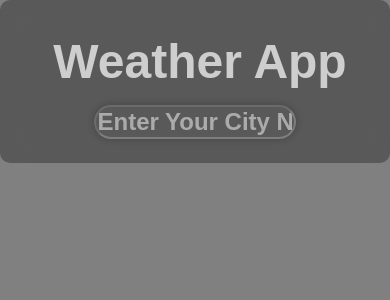
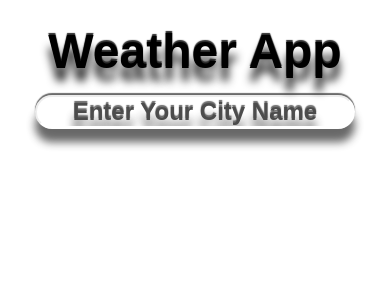
Before and after one commit to MuhammadSaad25/my-seiver-weather-app, a React (Create React App) app in the folder web/: page / in a window 390 px wide. Shown: the top 300 px of the page. Built offline with nearby package versions, Linux system fonts and the light colour scheme.

Commit message:
change UI

```diff
--- a/web/src/weather.css
+++ b/web/src/weather.css
@@ -1,8 +1,8 @@
 body {
   font-family: Arial, Helvetica, sans-serif;
   height: 100vh;
-  /* background-image: url(./immg/bg\ img.jpeg); */
-  background-color: gray;
+  background-color: #fff;
+
   background-size: cover;
   background-repeat: no-repeat;
 }
@@ -17,7 +17,6 @@ body {
 
 .nav_div {
   display: flex;
-  background: rgba(0, 0, 0, 0.3);
   backdrop-filter: blur(11.5px);
   -webkit-backdrop-filter: blur(11.5px);
   border-radius: 10px;
@@ -30,9 +29,10 @@ body {
   width: 100%;
 }
 
-h1 {
-  margin: 10px 0px 0px 10px;
-  opacity: 0.7;
+.heading {
+  margin: 0px 0px 0px 20px;
+  text-shadow: 0 13.36px 8.896px #292929, 0 -2px 1px #2d2d2d;
+  color: #000000;
 }
 
 form {
@@ -48,12 +48,12 @@ form {
 }
 
 .result_div {
-  /* display: none; */
   display: flex;
   width: 30%;
   margin: 1rem 0 1rem 0;
   padding: 1rem 0 1rem 1rem;
-  background: rgba(0, 0, 0, 0.1);
+  text-shadow: 0 13.36px 8.896px #292929, 0 -2px 1px #2d2d2d;
+  color: #000000;
   backdrop-filter: blur(7.5px);
   -webkit-backdrop-filter: blur(7.5px);
   border-radius: 10px;
@@ -69,16 +69,16 @@ img {
 }
 
 .sub {
-  /* display: none; */
   display: flex;
-  width: 40%;
-  font-size: 20px;
-  margin: 1rem 0 1rem 0rem;
+  width: 75%;
+  font-size: 22px;
+  margin: 1rem 0 1rem 1rem;
   padding: 1rem 0 1rem 1rem;
-  background: rgba(0, 0, 0, 0.1);
-  backdrop-filter: blur(7.5px);
-  -webkit-backdrop-filter: blur(7.5px);
+  text-shadow: 0 3.36px 4.896px #292929, 0 0px 0px #2d2d2d;
+  color: #000000;
   border-radius: 10px;
+  font-style: italic;
+  font-weight: bold;
 }
 
 .right {
@@ -102,18 +102,18 @@ img {
   width: 100%;
   border-radius: 30px;
   font-size: 24px;
-  color: #fff;
+  color: #000;
   font-weight: bold;
   opacity: 0.7;
   border-color: rgba(255, 255, 255, 0.3);
-  box-shadow: 0px 0px 10px 1px rgba(0, 0, 0, 0.3);
+  box-shadow: 0 13.36px 8.896px #292929, 0 -2px 1px #2d2d2d;
+  text-shadow: 0 13.36px 8.896px #292929, 0 -2px 1px #2d2d2d;
   outline: none;
   text-transform: capitalize;
 }
 
 ::placeholder {
-  color: #fff;
-  opacity: 0.7;
+  color: #000;
 }
 
 #city_name,
@@ -122,8 +122,6 @@ img {
 }
 
 /* ****************************** TAblet CSS************************************************* */
-
-
 
 @media screen and (max-width: 770px) {
   .nav_div {
@@ -144,110 +142,15 @@ img {
     width: 100%;
   }
 
-
-.card {
- align-items: center;
-}
+  .card {
+    align-items: center;
+  }
 
   .result_div {
     width: 50%;
     padding: 0;
-    margin: 1rem 0 1rem 0;
-    background: rgba(0, 0, 0, 0.3);
-    backdrop-filter: blur(11.5px);
-    -webkit-backdrop-filter: blur(11.5px);
-    border-radius: 10px;
-  }
-
-  img {
-    margin-left: 0.5rem;
-    width: 100px;
-  }
-
-  .temp_result {
-    display: flex;
-    font-size: 42px;
-    margin: 2rem 0 0 1rem;
-  }
-
-  .sub {
-    width: 50%;
-    justify-content: center;
-    font-size: 12px;
-    font-style: italic;
-    font-weight: bold;
-    padding: 1rem 0 1rem 0;
-    margin: 1rem 0 1rem 0;
-    background: rgba(0, 0, 0, 0.1);
-    backdrop-filter: blur(7.5px);
-    -webkit-backdrop-filter: blur(7.5px);
-    border-radius: 10px;
-  }
-
-  .right {
-    margin-left: 0.4rem;
-  }
-
-  .left div {
-    margin-bottom: 0.5rem;
-  }
-
-  .right div {
-    margin-bottom: 0.5rem;
-  }
-
-
-  #city {
-    padding-left: 0.5%;
-    text-align: center;
-    opacity: 0.7;
-    margin-left: 0;
-    width: 50%;
-  }
-
-
-  #tempF {
-    margin-left: 1rem;
-  }
-
-  #city_name,
-  #weather_condition {
-    font-size: 26px;
-  }
-
-}
-
-/* ************************************ MOBILE  */
-
-@media screen and (max-width: 430px) {
-  .nav_div {
-    display: flex;
-    flex-direction: column;
-    justify-content: center;
-    align-items: center;
-    height: 15%;
-  }
-  h1 {
-    text-align: center;
-  }
-
-  form {
-    display: flex;
-    justify-content: center;
-    align-items: center;
-    width: 100%;
-  }
-
-
-.card {
- align-items: center;
-}
-
-  .result_div {
-    width: 75%;
-    padding: 0;
-    margin: 1rem 0 1rem 0;
-    background: rgba(0, 0, 0, 0.3);
+    margin: 0;
+    /* background: rgba(0, 0, 0, 0.3); */
     backdrop-filter: blur(11.5px);
     -webkit-backdrop-filter: blur(11.5px);
     border-radius: 10px;
@@ -267,14 +170,98 @@ img {
   .sub {
     width: 75%;
     justify-content: center;
-    font-size: 12px;
+    font-size: 16px;
     font-style: italic;
     font-weight: bold;
-    padding: 1rem 0 1rem 0;
+    padding: 0;
+    margin: 0;
+  }
+
+  .right {
+    margin-left: 0.4rem;
+  }
+
+  .left div {
+    margin-bottom: 0.5rem;
+  }
+
+  .right div {
+    margin-bottom: 0.5rem;
+  }
+
+  #city {
+    padding-left: 0.5%;
+    text-align: center;
+    opacity: 0.7;
+    margin-left: 0;
+    width: 50%;
+  }
+
+  #tempF {
+    margin-left: 1rem;
+  }
+
+  #city_name,
+  #weather_condition {
+    font-size: 26px;
+  }
+}
+
+/* ************************************ MOBILE  */
+
+@media screen and (max-width: 430px) {
+  .nav_div {
+    display: flex;
+    flex-direction: column;
+    justify-content: center;
+    align-items: center;
+    height: 15%;
+  }
+  .heading {
+    margin: 0;
+    text-align: center;
+  }
+
+  form {
+    display: flex;
+    justify-content: center;
+    align-items: center;
+    width: 100%;
+  }
+
+  .card {
+    align-items: center;
+  }
+
+  .result_div {
+    width: 75%;
+    padding: 0;
+    display: block;
+    text-align: center;
+    backdrop-filter: blur(11.5px);
+    -webkit-backdrop-filter: blur(11.5px);
+    border-radius: 10px;
+  }
+
+  img {
+    margin-left: 0.5rem;
+    width: 100px;
+  }
+
+  .temp_result {
+    display: flex;
+    font-size: 42px;
+    justify-content: center;
+    margin: 0;
+  }
+
+  .sub {
+    width: 75%;
+    justify-content: center;
+    font-size: 14px;
+    font-style: italic;
+    font-weight: bold;
     margin: 1rem 0 1rem 0;
-    background: rgba(0, 0, 0, 0.1);
-    backdrop-filter: blur(7.5px);
-    -webkit-backdrop-filter: blur(7.5px);
     border-radius: 10px;
   }
 
@@ -291,8 +278,7 @@ img {
   }
 
   .temp_result {
-    font-size: 30px;
-    /* margin: 0.5rem 0 0 2rem; */
+    font-size: 36px;
   }
 
   #city {
@@ -300,9 +286,8 @@ img {
     text-align: center;
     opacity: 0.7;
     margin-left: 0;
-    width: 50%;
+    width: 80%;
   }
-
 
   #tempF {
     margin-left: 1rem;
@@ -312,5 +297,4 @@ img {
   #weather_condition {
     font-size: 26px;
   }
-
 }
--- a/web/src/weather.jsx
+++ b/web/src/weather.jsx
@@ -8,12 +8,14 @@ function App() {
 
     const [weatherData, setWeatherData] = useState(null)
     const [cityName, setCityName] = useState("")
+    // const API = `https://saad-weather.cyclic.app`;
+    const API = `http://localhost:3001`;
 
     const submitHandler = (e) => {
         e.preventDefault();
 
         console.log("I am click handler")
-        axios.get(`https://saad-weather.cyclic.app./weather`)
+        axios.get(`${API}/weather/${cityName}`)
             .then(response => {
                 console.log("response: ", response.data);
 
@@ -28,9 +30,11 @@ function App() {
         <div className="main">
 
             <div className="nav_div">
-                <h1>Weather App</h1>
+                <h1 className='heading'>Weather App</h1>
                 <form onSubmit= {submitHandler}>
-                    <input type="text" id="city" placeholder="Enter your City name"/>
+                <input type="text" id="city" placeholder="enter your city name" required
+                    onChange={(e) => { setCityName(e.target.value) }} />
+                    {/* <input  type="text"  placeholder="Enter your City name"/> */}
                 </form>
             </div>
 
@@ -58,7 +62,7 @@ function App() {
 
                     <div className="sub">
                         <div className="left">
-                            <div id="time">{new Date().toDateString()}</div>
+                            <div id="time">{new Date().toDateString()}<br/>Current Date </div>
                             <div id="city_name">{weatherData.city}</div>
                             <div id="feels_like_c">Feels Like:{weatherData.ftempC}°C</div>
                             <div id="humidity">Humidity:{weatherData.humidity}%</div>
@@ -67,10 +71,10 @@ function App() {
                         </div>
 
                         <div className="right">
-                            <div id="last_update">{new Date().toDateString()}Last Update</div>
-                            <div id="weather_condition">{weatherData.text}</div>
+                            <div id="last_update">{new Date().toDateString()} <br/> Last Update</div>
+                            <div id="weather_condition">{weatherData.text} </div>
                             <div id="feels_like_f">Feels Like:{weatherData.ftempC}°F</div>
-                            <div id="visibility">Visibility{weatherData.visibility}KM</div>
+                            <div id="visibility">Visibility {weatherData.visibility}</div>
                             <div id="wind_speed_mph">Wind Speed:{weatherData.windMPH}MP/H</div>
                         </div>
                     </div>
@@ -83,90 +87,3 @@ function App() {
 }
 
 export default App;
-
-
-
-
-
-// const Weather = () => {
-
-//     const [weatherData, setWeatherData] = useState([])
-//     const [city, setCity] = useState("")
-
-//     // useEffect(() => {
-
-//     const submitHandler = (e) => {
-//         // e.preventDefault();
-
-//         console.log("I am click handler")
-//         axios.get(`https://saad-weather.cyclic.app./weather`)
-//             .then(response => {
-//                 console.log("response: ", response.data);
-
-//                 setWeatherData(response.data);
-//             })
-//             .catch(err => {
-//                 console.log("error: ", err);
-//             })
-
-//     }
-//     // submitHandler()
-//     // },[]);
-//     return (
-
-
-// <div className="main">
-
-
-
-//     <div className="nav_div">
-//         <h1>Weather App</h1>
-//         <form onSubmit={submitHandler} >
-//             <input type="text" placeholder="enter your city name" required
-//                 onChange={(e) => { setCityName(e.target.value) }} />
-//         </form>
-//     </div>
-
-//     <div className="card">
-
-
-//         <div className="result_div">
-
-//             <div className="img_div" >
-//                 <img src="//cdn.weatherapi.com/weather/64x64/night/113.png" alt="" id="weather_icon" />
-//             </div>
-//             <div className="temp_result">
-//                 <div id="tempC">{Math.round(weatherData?.tempC)}°C</div>
-//                 <div id="tempF">{Math.round(weatherData?.tempF)}°F</div>
-//             </div>
-
-//         </div>
-
-//         <div className="sub">
-//             <div className="left">
-//                 <div id="time">{new Date().toDateString()}</div>
-//                 <div id="city_name">{weatherData.city}</div>
-//                 <div id="feels_like_c">Feels Like:{weatherData.ftempC}°C</div>
-//                 <div id="humidity">Humidity:{weatherData.humidity}%</div>
-//                 <div id="wind_speed_kph">Wind Speed:{weatherData.windKPH}KP/H</div>
-
-//             </div>
-
-//             <div className="right">
-//                 <div id="last_update">{new Date().toDateString()}Last Update</div>
-//                 <div id="weather_condition">{weatherData.text}</div>
-//                 <div id="feels_like_f">Feels Like:{weatherData.ftempC}°F</div>
-//                 <div id="visibility">Visibility{weatherData.visibility}KM</div>
-//                 <div id="wind_speed_mph">Wind Speed:{weatherData.windMPH}MP/H</div>
-//             </div>
-//         </div>
-
-//     </div>
-// </div>
-
-
-
-//     )
-// }
-
-// export default Weather
```
Also changed, not shown: 13 other files (tests, documents, lock files or other folders).
